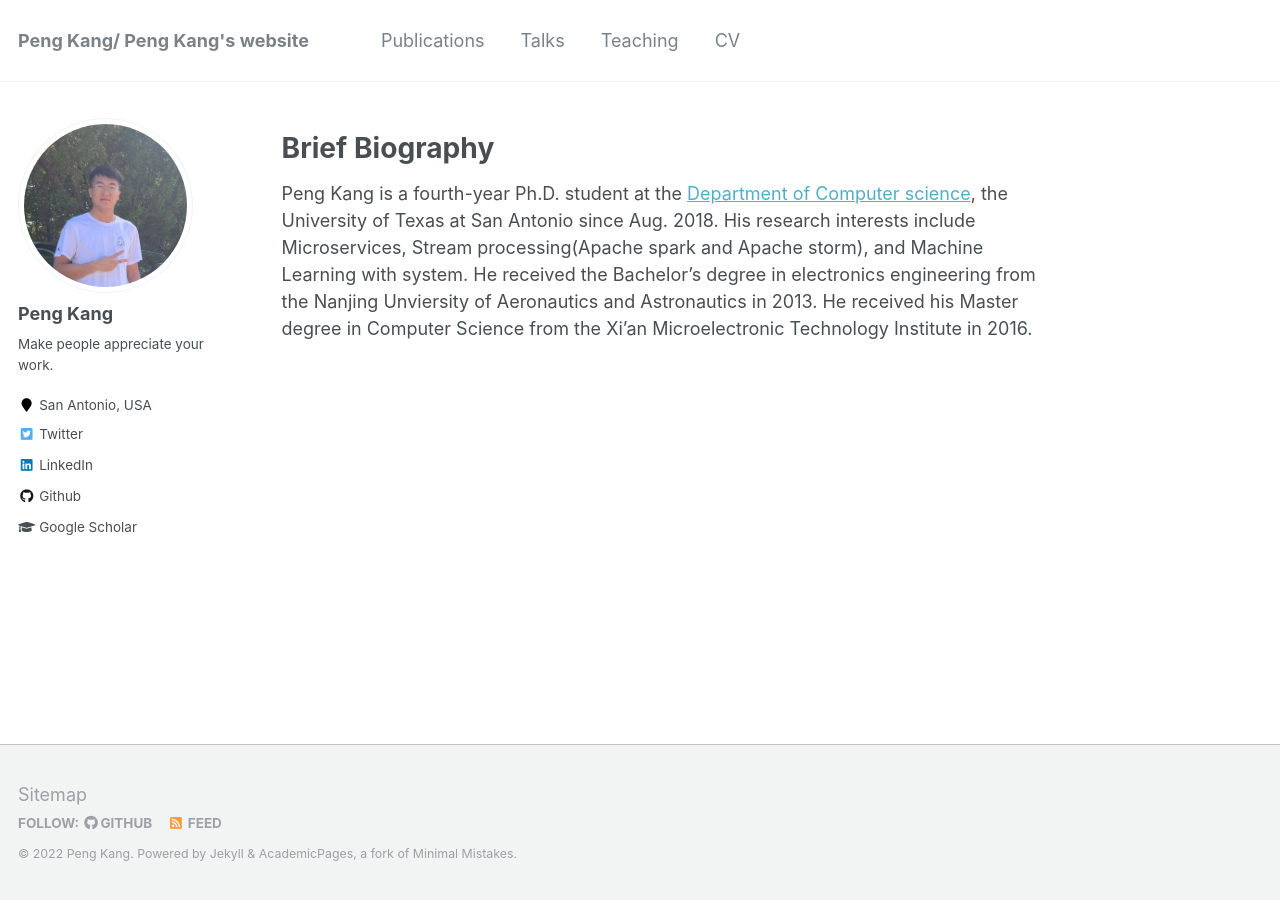
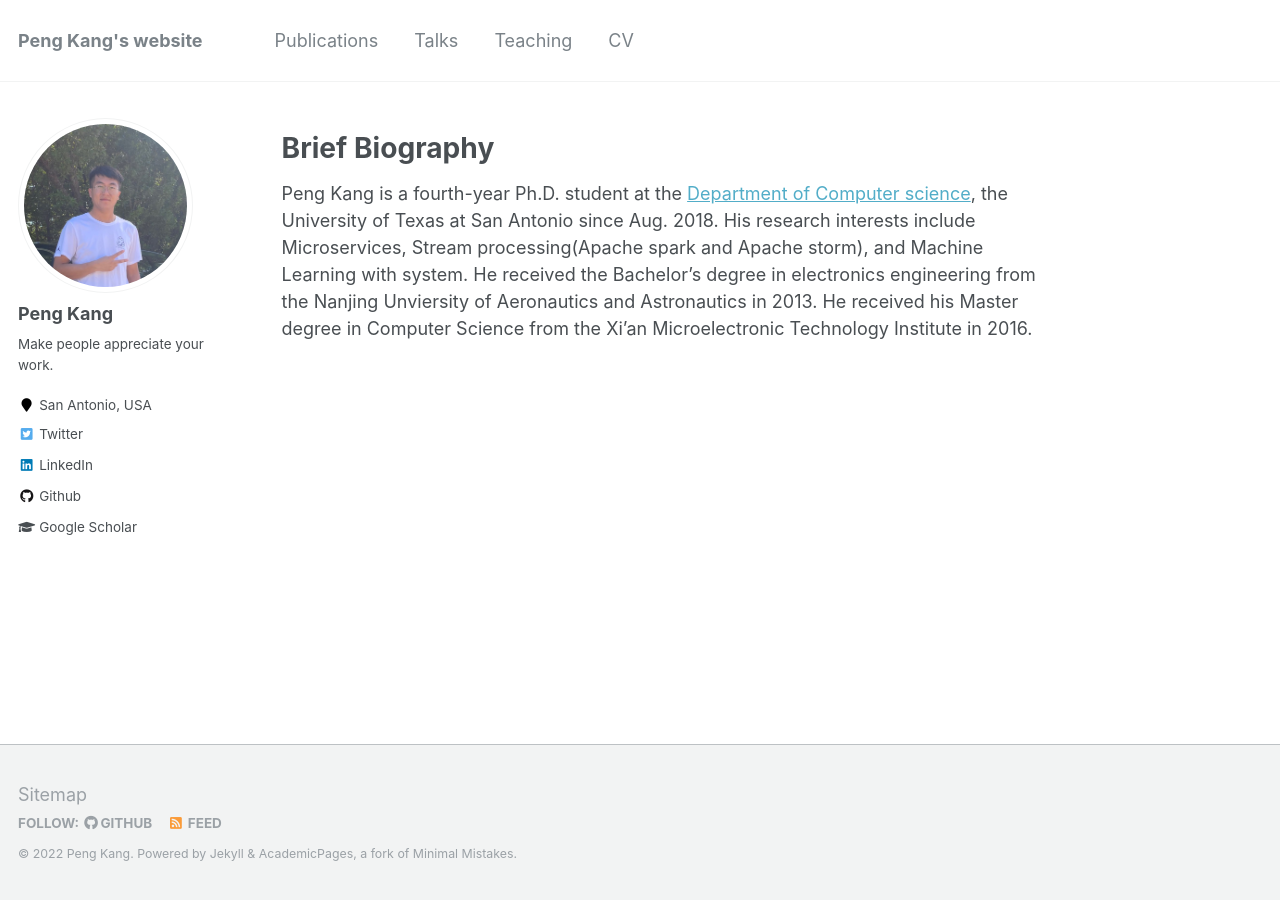
Before and after one commit to pengkang12/pengkang12.github.io, a Jekyll site: the page built from _pages/about.md, in a window 1280 px wide. Built offline with Jekyll 4.4.1, drawn with Linux system fonts in a browser that asks for light colours.

Commit message:
update config

```diff
--- a/_config.yml
+++ b/_config.yml
@@ -7,13 +7,13 @@
 
 # Site Settings
 locale                   : "en-US"
-title                    : "Peng Kang/ Peng Kang's website"
+title                    : "Peng Kang's website"
 title_separator          : "-"
 name                     : &name "Peng Kang"
 description              : &description "personal description"
-url                      : https://tutu-kang.github.io # the base hostname & protocol for your site e.g. "https://mmistakes.github.io"
+url                      : https://pengkang12.github.io
 baseurl                  : "" # the subpath of your site, e.g. "/blog"
-repository               : "tutu-kang/tutu-kang.github.io"
+repository               : "pengkang12/pengkang12.github.io"
 teaser                   :  # filename of teaser fallback teaser image placed in /images/, .e.g. "500x300.png"
 breadcrumbs              : false # true, false (default)
 words_per_minute         : 160
@@ -96,7 +96,7 @@ author:
   flickr           :
   facebook         :
   foursquare       :
-  github           : "tutu-kang"
+  github           : "pengkang12"
   google_plus      :
   keybase          :
   instagram        :
```
